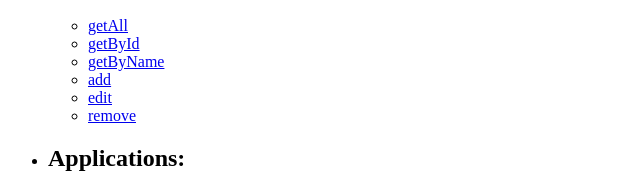
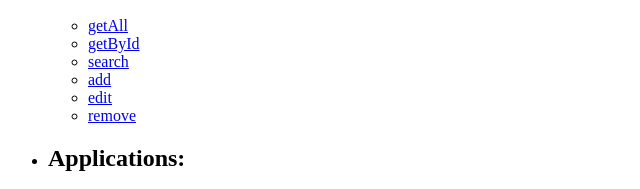
Before and after one commit to AndresCespedes23/David-MindSet-server, a website: page public/index.html in a window 1280 px wide. Shown: the part 271-460 px from the top of the page, 0-640 px from the left. Drawn offline with Linux system fonts and the light colour scheme.

Commit message:
last changes before merge

```diff
--- a/public/index.html
+++ b/public/index.html
@@ -25,7 +25,7 @@
         <ul>
           <li><a href="/api/candidates">getAll</a></li>
           <li><a href="/api/candidates/618fd02e0fb0d04c9a69a19e">getById</a></li>
-          <li><a href="/api/candidates/search?name=jose">getByName</a></li>
+          <li><a href="/api/candidates/search">search</a></li>
           <li><a href="/api/candidates/add">add</a></li>
           <li><a href="/api/candidates/edit/1">edit</a></li>
           <li><a href="/api/candidates/remove/100">remove</a></li>
```
